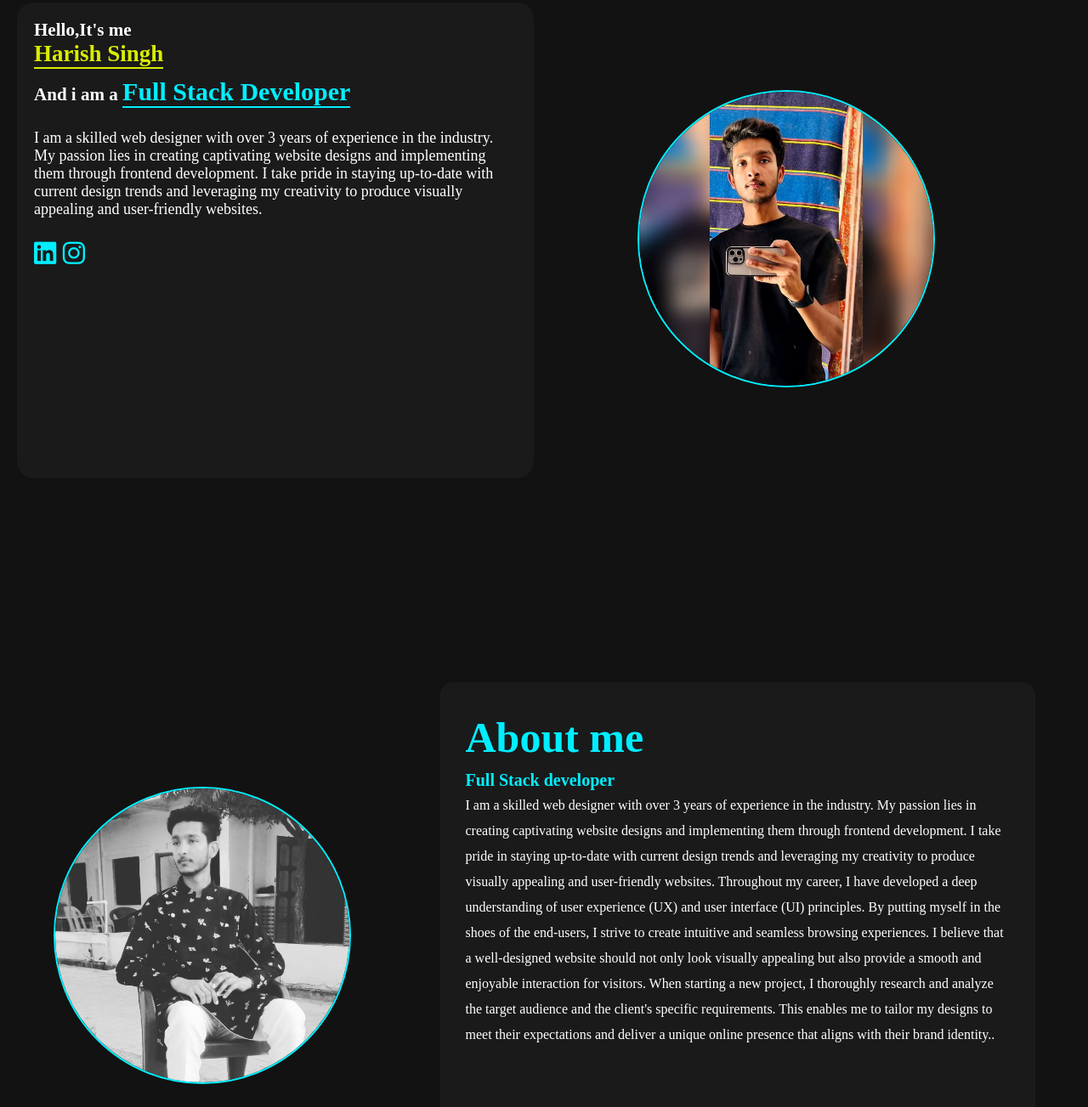
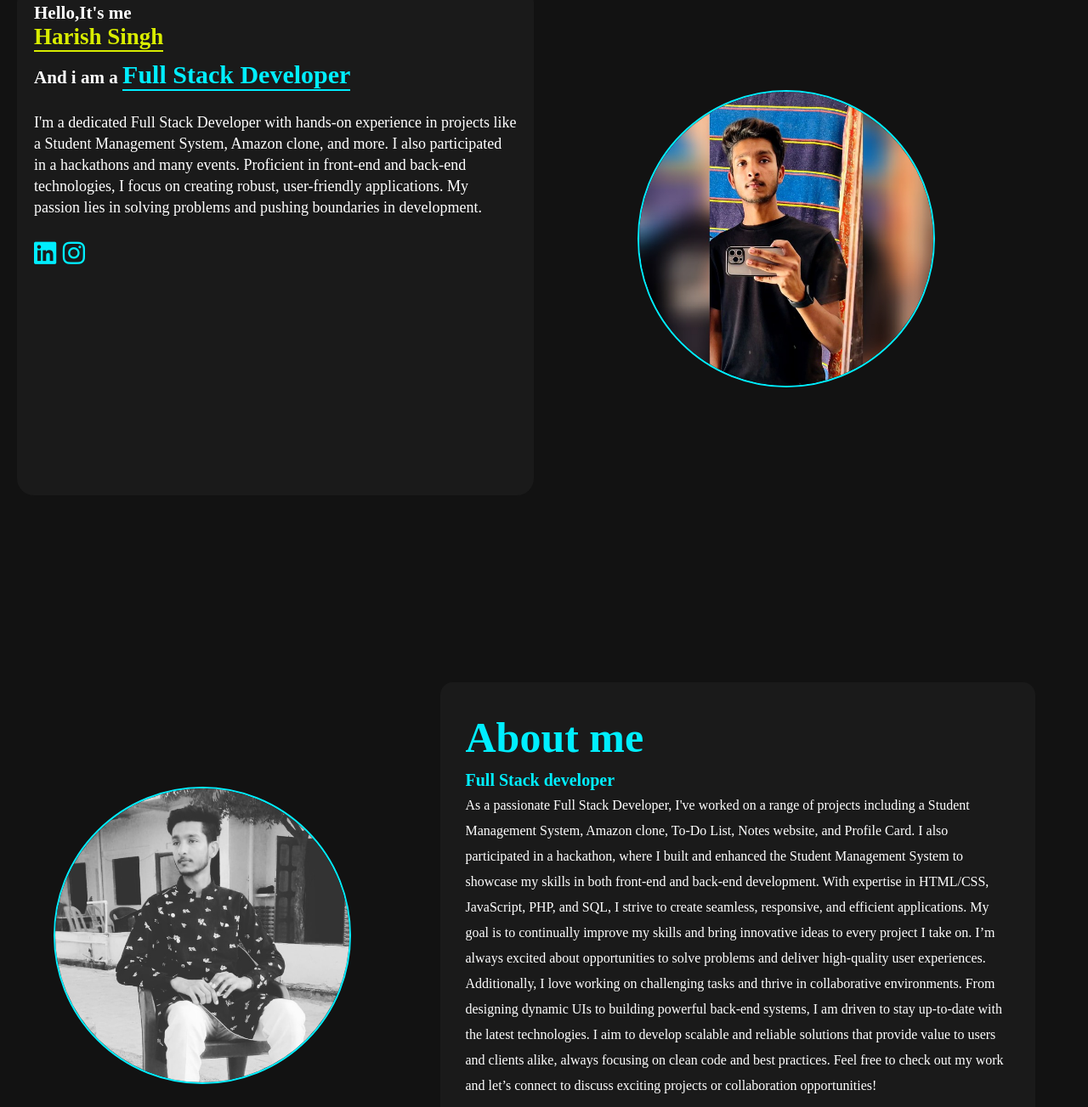
Before and after one commit to Harishsingh-01/portfolio, a plain HTML site: page public/index.html in a window 1280 px wide. Shown: the part 137-1440 px from the top of the page at 85% size. Drawn offline with Linux system fonts and the light colour scheme.

Commit message:
new description updates

```diff
--- a/public/index.html
+++ b/public/index.html
@@ -25,13 +25,15 @@
             <h3>Hello,It's me</h3>
             <h1 class="name">Harish Singh</h1>
             <h3>And i am a <span>Full Stack Developer</span> </h3>
-            <p class="home-description">I am a skilled web designer with over 3 years of experience in the industry. My passion lies in
-                creating captivating website designs and implementing them through frontend development. I take
-                pride in staying up-to-date with current design trends and leveraging my creativity to produce
-                visually appealing and user-friendly websites.
+            <p class="home-description">I'm a dedicated Full Stack Developer with hands-on experience in projects like a
+                Student Management System, Amazon clone, and more. I also participated in a hackathons and many events.
+
+                Proficient in front-end and back-end technologies, I focus on creating robust, user-friendly
+                applications. My passion lies in solving problems and pushing boundaries in development.
             <div class="socialinks">
                 <a href="https://www.linkedin.com/feed/" style="color: #0ef;"><i class="fa-brands fa-linkedin"></i></a>
-                <a href="https://www.instagram.com/harish.chaudharyy_/" style="color: #0ef;"><i class="fa-brands fa-instagram"></i></a>
+                <a href="https://www.instagram.com/harish.chaudharyy_/" style="color: #0ef;"><i
+                        class="fa-brands fa-instagram"></i></a>
             </div>
         </div>
         <div class="homepage-image">
@@ -46,16 +48,23 @@
         <div class="paragraph_box">
             <h1>About me</h1>
             <h2>Full Stack developer</h2>
-            <P>I am a skilled web designer with over 3 years of experience in the industry. My passion lies in
-                creating captivating website designs and implementing them through frontend development. I take
-                pride in staying up-to-date with current design trends and leveraging my creativity to produce
-                visually appealing and user-friendly websites. Throughout my career, I have developed a deep
-                understanding of user experience (UX) and user interface (UI) principles. By putting myself in the
-                shoes of the end-users, I strive to create intuitive and seamless browsing experiences. I believe
-                that a well-designed website should not only look visually appealing but also provide a smooth and
-                enjoyable interaction for visitors. When starting a new project, I thoroughly research and analyze
-                the target audience and the client's specific requirements. This enables me to tailor my designs to
-                meet their expectations and deliver a unique online presence that aligns with their brand identity..
+            <P>As a passionate Full Stack Developer, I've worked on a range of projects including a Student Management
+                System, Amazon clone, To-Do List, Notes website, and Profile Card. I also participated in a hackathon,
+                where I built and enhanced the Student Management System to showcase my skills in both front-end and
+                back-end development.
+
+                With expertise in HTML/CSS, JavaScript, PHP, and SQL, I strive to create seamless, responsive, and
+                efficient applications. My goal is to continually improve my skills and bring innovative ideas to every
+                project I take on. I’m always excited about opportunities to solve problems and deliver high-quality
+                user experiences.
+
+                Additionally, I love working on challenging tasks and thrive in collaborative environments. From
+                designing dynamic UIs to building powerful back-end systems, I am driven to stay up-to-date with the
+                latest technologies. I aim to develop scalable and reliable solutions that provide value to users and
+                clients alike, always focusing on clean code and best practices.
+
+                Feel free to check out my work and let’s connect to discuss exciting projects or collaboration
+                opportunities!
             </P>
 
         </div>
@@ -138,7 +147,10 @@
             <!-- Project 1 -->
             <div class="project-card">
                 <h2 class="project-title"> Student Management System</h2>
-                <p class="project-description">I built a Student Management System using HTML, CSS, JavaScript,PHP,and phpMyAdmin. It allows adding, updating, removing, and managing student data,with secure login authentication for personalized dashboards. This project highlights my full-stack development skills and database management expertise.</p>
+                <p class="project-description">I built a Student Management System using HTML, CSS, JavaScript,PHP,and
+                    phpMyAdmin. It allows adding, updating, removing, and managing student data,with secure login
+                    authentication for personalized dashboards. This project highlights my full-stack development skills
+                    and database management expertise.</p>
                 <div class="project-tech">
                     <span>FRONTEND</span>
                     <span>PHP</span>
@@ -150,7 +162,9 @@
             <!-- Project 2 -->
             <div class="project-card">
                 <h2 class="project-title"> Amazon Clone</h2>
-                <p class="project-description">I developed an Amazon website clone using HTML and CSS, focusing on replicating the layout and design of the homepage. This project highlights my ability to create responsive and visually accurate web interfaces.</p>
+                <p class="project-description">I developed an Amazon website clone using HTML and CSS, focusing on
+                    replicating the layout and design of the homepage. This project highlights my ability to create
+                    responsive and visually accurate web interfaces.</p>
                 <div class="project-tech">
                     <span>HTML</span>
                     <span>CSS</span>
@@ -161,7 +175,8 @@
             <!-- Project 3 -->
             <div class="project-card">
                 <h2 class="project-title">Project 3</h2>
-                <p class="project-description">A brief description of Project 3. This is a mobile app built using Flutter.</p>
+                <p class="project-description">A brief description of Project 3. This is a mobile app built using
+                    Flutter.</p>
                 <div class="project-tech">
                     <span>Flutter</span>
                     <span>Dart</span>
--- a/public/style.css
+++ b/public/style.css
@@ -66,7 +66,7 @@ section{
 }
 
 .home-content{
-    height: 70%;
+    height: 75%;
     width: 50%;
     margin-right: 10%;
     color: white;
@@ -81,6 +81,7 @@ section{
 .home-description{
     font-family: 'poppins', 'sans-serief';
     margin-top: 25px;
+    line-height: 25px;
 }
 
 .name{
@@ -153,7 +154,7 @@ span{
     align-items: center;
     flex-direction: column;
     flex-wrap: wrap;
-    padding: 20px;
+    padding: 30px;
     background-color: #121212;
     color: white;
 }
@@ -165,6 +166,8 @@ span{
     margin: 20px;
     background-color: #1a1a1a;
     border-radius: 10px;
+    margin-top: 55px;
+
 }
 
 .heading1 {
```
